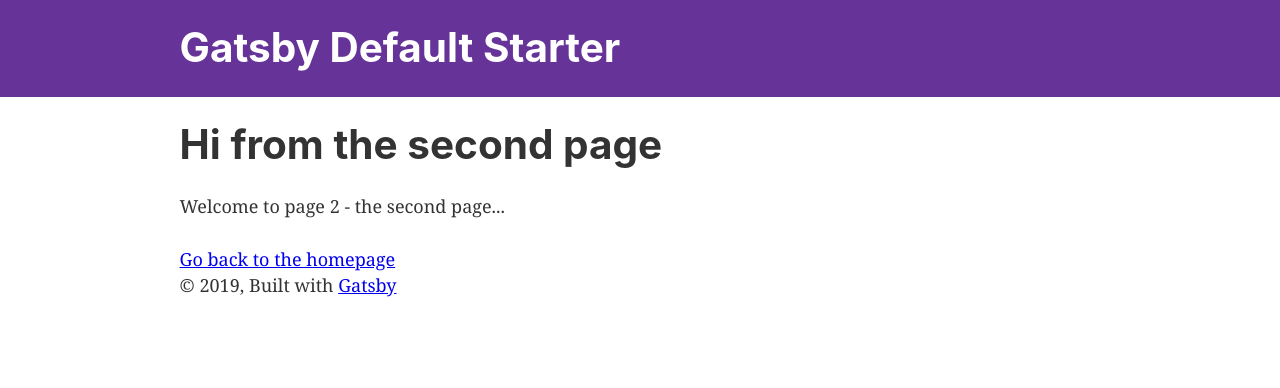
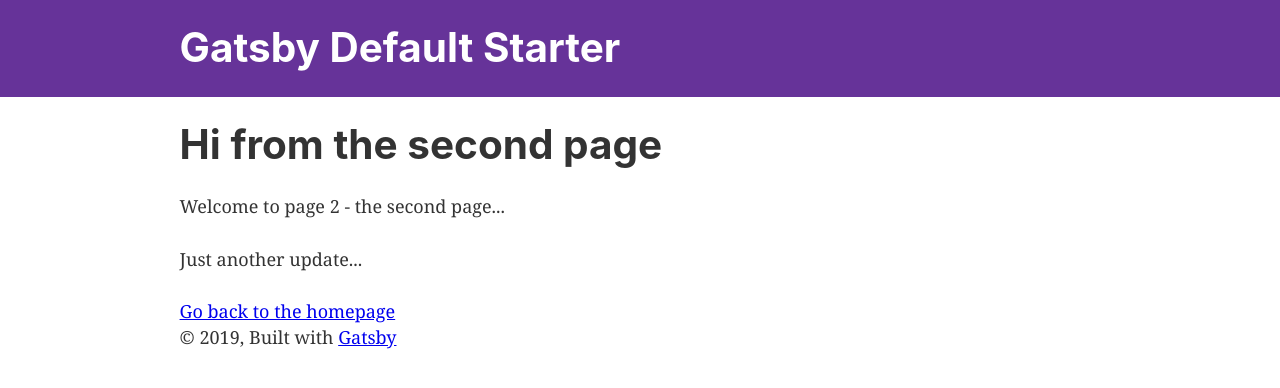
Before and after one commit to opincus/gatsbystarter, a Gatsby site: page /page-2 in a window 1280 px wide. Built offline with nearby package versions, Linux system fonts and the light colour scheme; Gatsby itself is replaced by a stand-in of ours.

Commit message:
pipeline

```diff
--- a/src/pages/page-2.js
+++ b/src/pages/page-2.js
@@ -9,6 +9,10 @@ const SecondPage = () => (
     <SEO title="Page two" />
     <h1>Hi from the second page</h1>
     <p>Welcome to page 2 - the second page...</p>
+
+    <p>Just another update...</p>
+
+
     <Link to="/">Go back to the homepage</Link>
   </Layout>
 )
```
